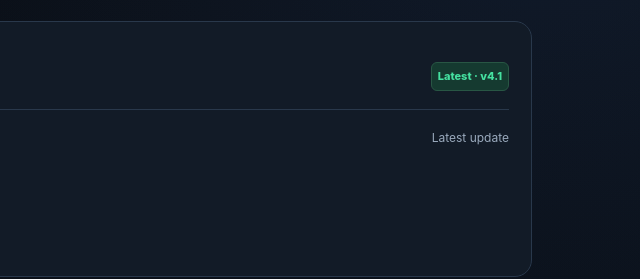
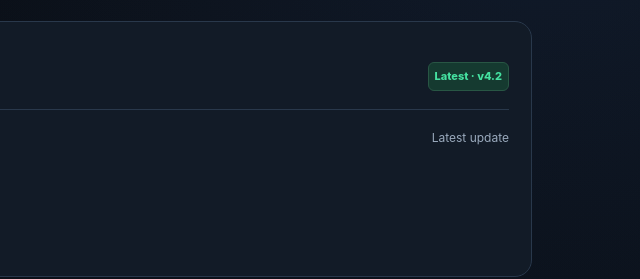
Before and after one commit to AyushM321/MoneyLeak, a plain HTML site: page index.html in a window 1280 px wide. Both pictures are taken after a click on the button "More ⋯". Shown: the part 201-480 px from the top of the page, 640-1280 px from the left. Drawn offline with Linux system fonts and the light colour scheme.

Commit message:
Update version number to v4.2 in index.html

```diff
--- a/index.html
+++ b/index.html
@@ -247,7 +247,7 @@ footer{text-align:center;color:var(--muted);font-size:12px;padding:24px 8px}
 <section id="moreView" class="app-view hidden">
   <div class="page-heading"><button class="btn ghost back-home" data-view="home" type="button">← Home</button><div><div class="eyebrow">MoneyLeak information</div><h1>More</h1><p class="muted">App information, policies, and release notes.</p></div></div>
   <section class="panel info-panel" id="updatesSection">
-    <div class="section-head"><div><h2>What's new</h2><p class="muted info-subtitle">A short changelog for each app update.</p></div><span class="version-badge">Latest · v4.1</span></div>
+    <div class="section-head"><div><h2>What's new</h2><p class="muted info-subtitle">A short changelog for each app update.</p></div><span class="version-badge">Latest · v4.2</span></div>
     <article class="release-item"><div class="release-title"><strong>Version 4.2</strong><span class="muted">Latest update</span></div><ul><li>Moved Statement history into its own History page.</li><li>Added a subtle blended background and refined mobile spacing.</li><li>Kept existing statement history, reports, and import features.</li></ul></article>
   </section>
   <section class="panel info-panel" id="privacyPolicy">
```
